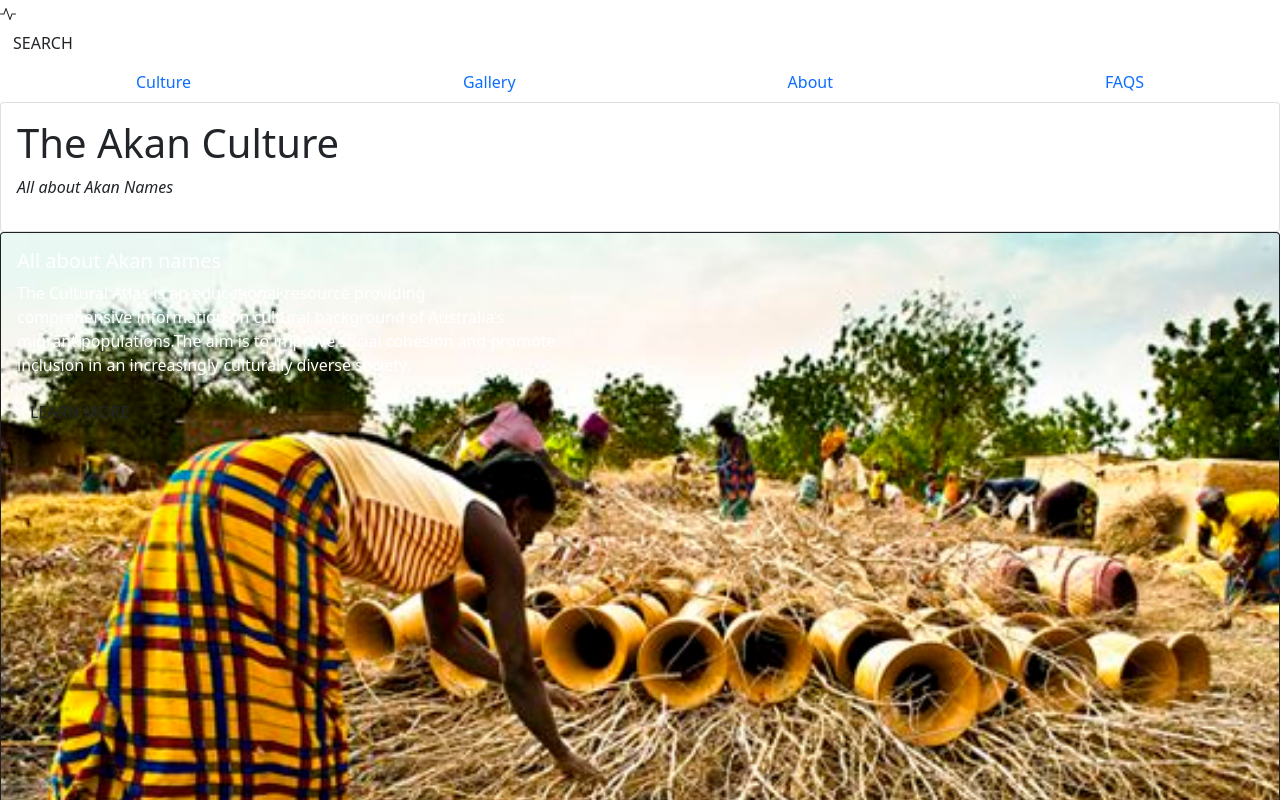
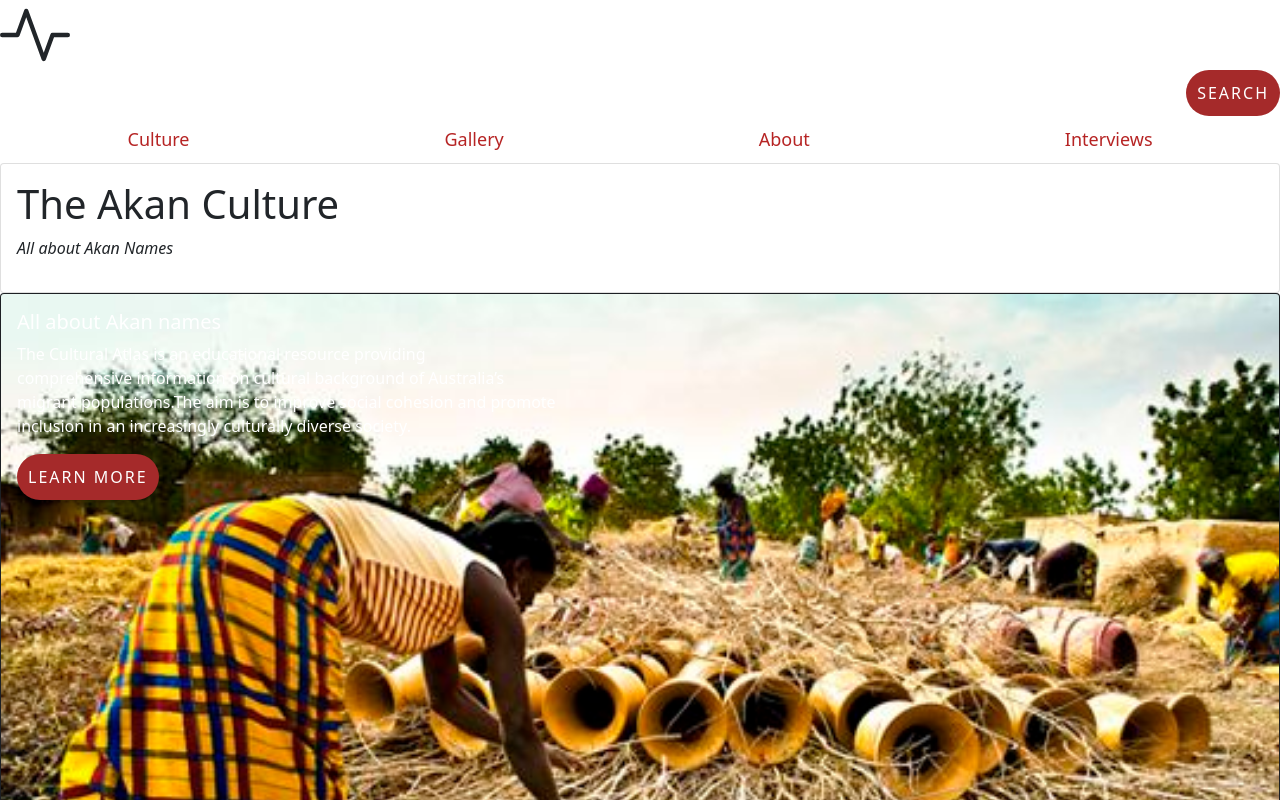
Before and after one commit to Beverlyfiona12/Beverlyfiona12-.github.io-Akan-names, a plain HTML site: page index.html in a window 1280 px wide. Shown: the top 800 px of the page. Drawn offline with nearby package versions, Linux system fonts and the light colour scheme.

Commit message:
Styled CSS for my my first division

```diff
--- a/index.css
+++ b/index.css
@@ -1,3 +1,33 @@
 *{
-    git
+    padding: 0%;
+    margin: 0%;
 }
+.bi bi
+{
+    margin:2px 3px 10px 3px;
+}
+.btn {
+    color: white;
+    font-size: 16px;
+    letter-spacing: 2px;
+    padding: 10px 10px;
+    border-radius: 500px;
+    display: inline block;
+    font-weight: 500;
+    /* background-size: 152% 100%; */
+    background: brown;
+
+  }
+  .btn:hover {
+    background: white;
+    border-color: white;
+    color: black;
+  }
+  .nav a {
+    text-decoration: none;
+    font-size: 18px;
+    color: rgb(182, 36, 36);
+    padding: 10px 32px;
+    background: rgb(7, 7, 7);
+    transition: 3s;
+  }
--- a/index.html
+++ b/index.html
@@ -6,7 +6,7 @@
     <meta name="viewport" content="width=device-width, initial-scale=1.0">
     <title>Akan names</title>
     <link href="https://cdn.jsdelivr.net/npm/bootstrap@5.1.3/dist/css/bootstrap.min.css" rel="stylesheet" integrity="sha384-1BmE4kWBq78iYhFldvKuhfTAU6auU8tT94WrHftjDbrCEXSU1oBoqyl2QvZ6jIW3" crossorigin="anonymous">
-    <svg xmlns="http://www.w3.org/2000/svg" width="16" height="16" fill="currentColor" class="bi bi-activity" viewBox="0 0 16 16">
+    <svg xmlns="http://www.w3.org/2000/svg" width="70" height="70" fill="currentColor" class="bi bi-activity" viewBox="0 0 16 16">
         <path fill-rule="evenodd" d="M6 2a.5.5 0 0 1 .47.33L10 12.036l1.53-4.208A.5.5 0 0 1 12 7.5h3.5a.5.5 0 0 1 0 1h-3.15l-1.88 5.17a.5.5 0 0 1-.94 0L6 3.964 4.47 8.171A.5.5 0 0 1 4 8.5H.5a.5.5 0 0 1 0-1h3.15l1.88-5.17A.5.5 0 0 1 6 2Z"/>
       </svg>
     <link rel="stylesheet" href="index.css">
@@ -14,9 +14,9 @@
 </head>
 <body>
     <!-- SECTION 1 -->
-    <div>
-   <i class="bi bi-activity"></i>
-    <script src="app.js"></script>
+    <div style="text-align: right;">
+        <i class="bi bi-activity" style="font: size 100px;"></i>
+
 
     <a href="#"class="btn">SEARCH</a>
     </div>
@@ -25,7 +25,7 @@
         <a class="flex-sm-fill text-sm-center nav-link"href="#">Culture</a>
         <a class="flex-sm-fill text-sm-center nav-link" href="#">Gallery</a>
         <a class="flex-sm-fill text-sm-center nav-link" href="#">About</a>
-        <a class="flex-sm-fill text-sm-center nav-link" href="#">FAQS</a>
+        <a class="flex-sm-fill text-sm-center nav-link" href="#">Interviews</a>
 
       </nav>
       <!-- FIRST DIV -->
@@ -110,6 +110,6 @@
           </form>
         </div>
 
-
+        <script src="app.js"></script>
 </body>
 </html>
```
